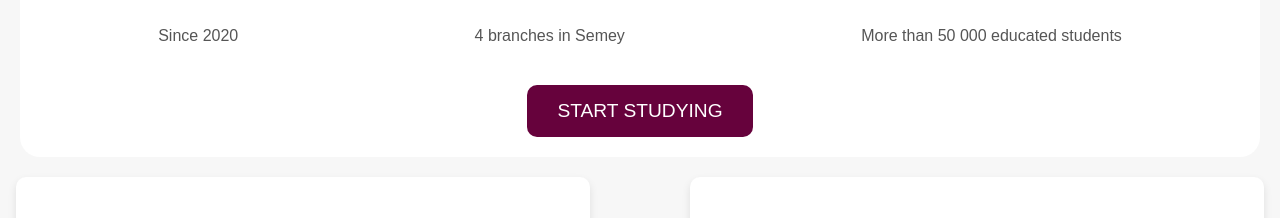
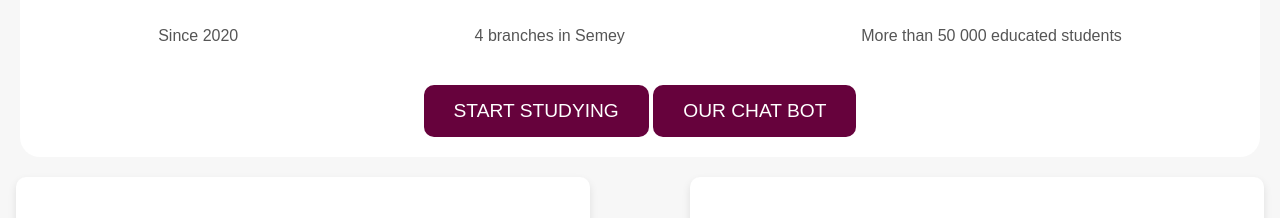
Before and after one commit to slgznv/zarina, a plain HTML site: page index.html in a window 1280 px wide. Shown: the part 560-778 px from the top of the page. Drawn offline with Linux system fonts and the light colour scheme.

Commit message:
Update index.html

```diff
--- a/index.html
+++ b/index.html
@@ -149,6 +149,8 @@
         </div>
 
         <a href="Exercise.html" class="cta-button">START STUDYING</a>
+	     <a href="https://t.me/DrascyBot" class="cta-button">OUR CHAT BOT</a>
+
 
 
         </div>
```
